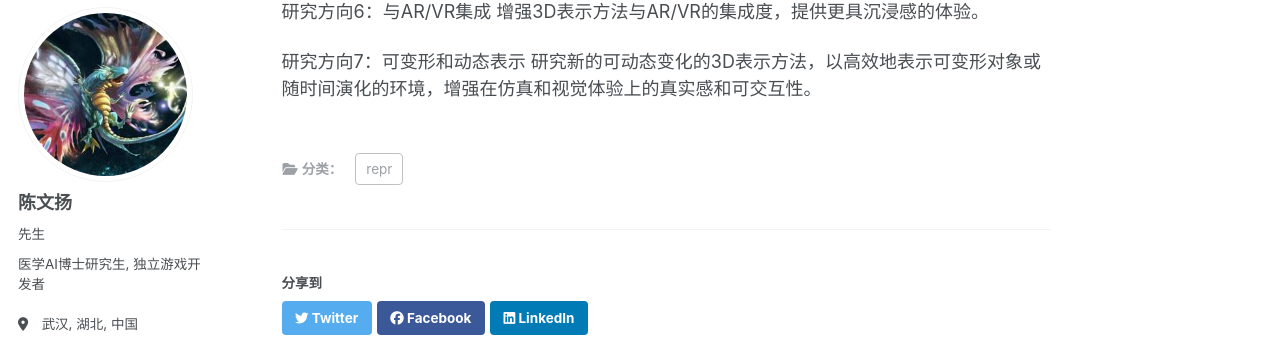
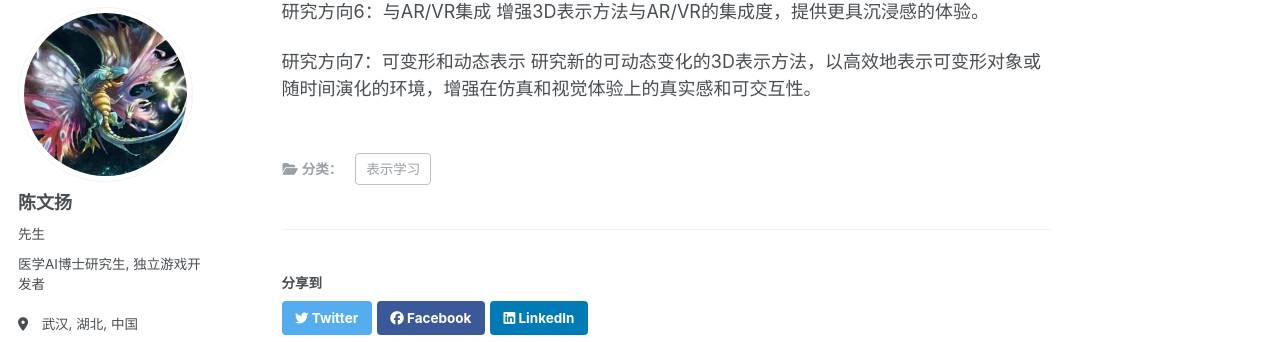
Before and after one commit to CyannyPasiify/cyannypasiify.github.io, a Jekyll site: the page built from _reviews/3D Representation Methods A Survey.md, in a window 1280 px wide and 900 px high, scrolled down 5694 px. Shown: the part 99-441 px from the top of the window. Built offline with Jekyll 4.4.1, drawn with Linux system fonts in a browser that asks for light colours.

Commit message:
Update 3D Representation Methods A Survey.md

```diff
--- a/_reviews/3D Representation Methods A Survey.md
+++ b/_reviews/3D Representation Methods A Survey.md
@@ -1,7 +1,8 @@
 ---
 title: "[Review] 3D Representation Methods: A Survey"
 collection: reviews
-category: repr
+categories:
+  - "表示学习"
 type: "表示学习"
 permalink: /reviews/2024-10-28-3d-representation-methods-a-survey
 venue: "CBIB, 华中科技大学"
```
